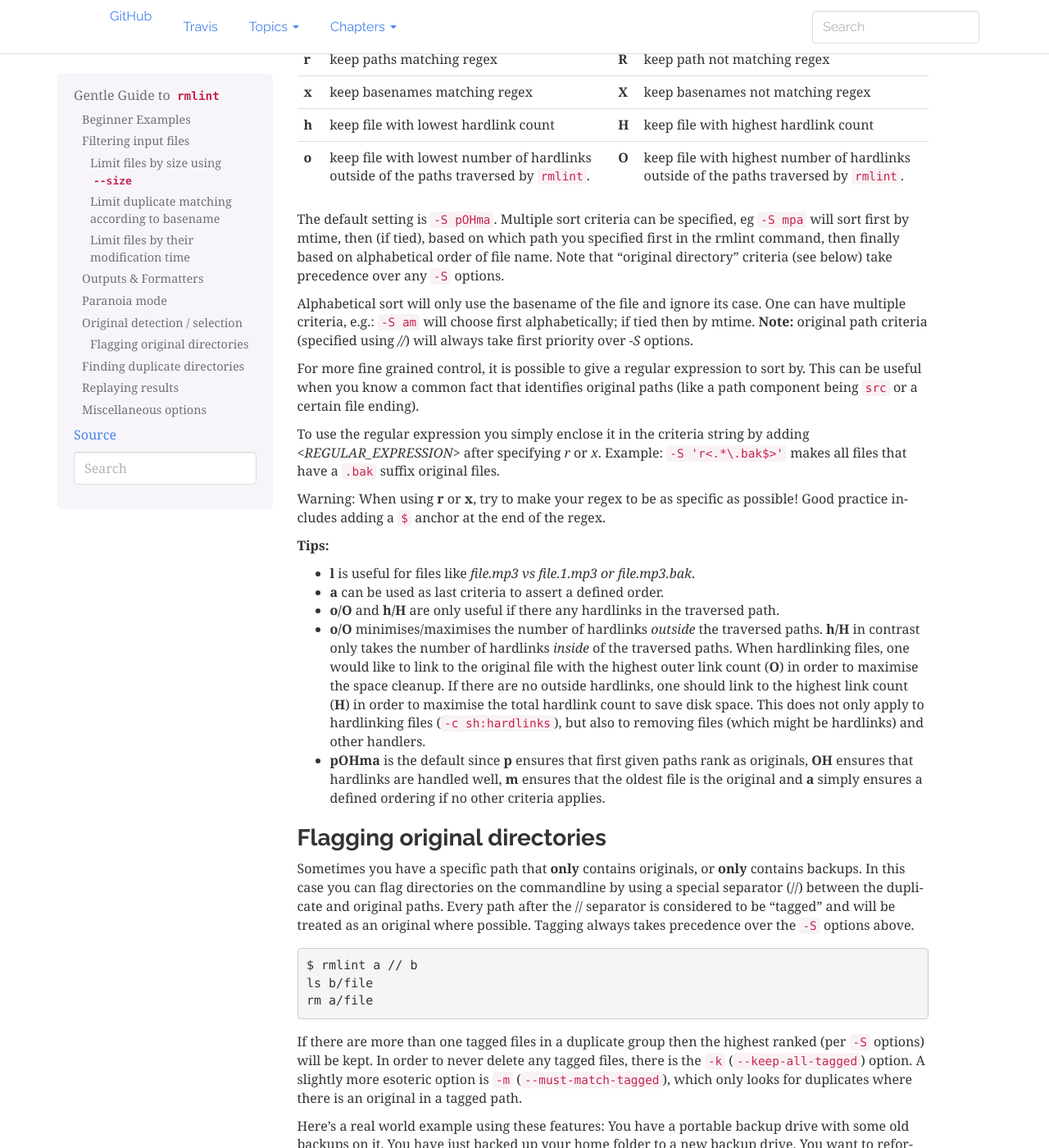
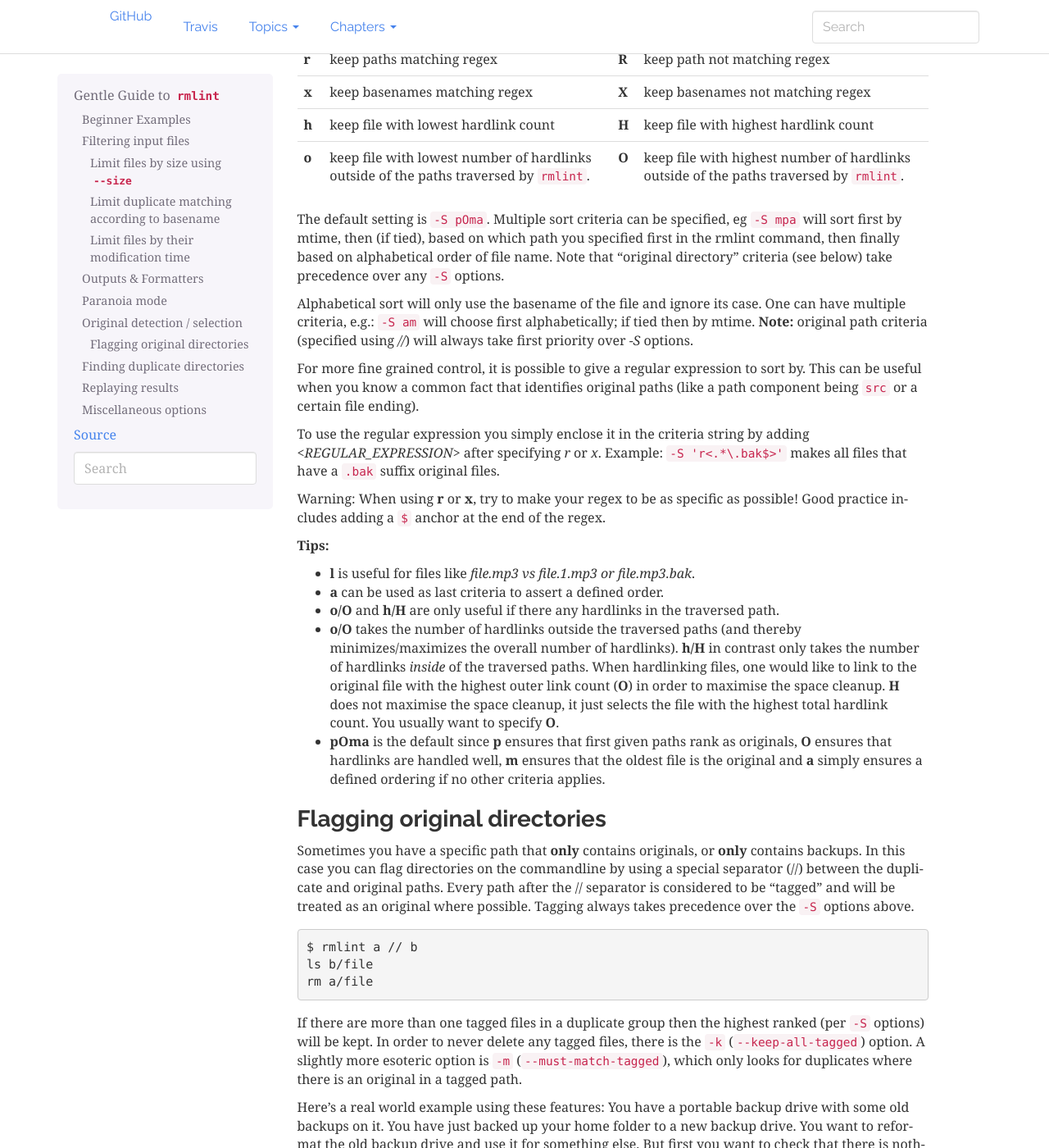
Before and after one commit to sahib/rmlint, a Sphinx documentation site: the page built from docs/tutorial.rst, in a window 1280 px wide and 1400 px high, scrolled down 8640 px. Shown: the whole window at 82% size. Built offline with Sphinx 7.4.7, drawn with Linux system fonts in a browser that asks for light colours.

Commit message:
docs: change default sortcriteria to pOma and cleanup sortcriteria docs

```diff
--- a/docs/tutorial.rst
+++ b/docs/tutorial.rst
@@ -512,7 +512,7 @@
 **o** keep file with lowest number of hardlinks outside of the paths traversed by ``rmlint``.    **O** keep file with highest number of hardlinks outside of the paths traversed by ``rmlint``.
 ===== ========================================================================================== ===== =================================
 
-The default setting is ``-S pOHma``. Multiple sort criteria can be specified,
+The default setting is ``-S pOma``. Multiple sort criteria can be specified,
 eg ``-S mpa`` will sort first by mtime, then (if tied), based on which path you
 specified first in the rmlint command, then finally based on alphabetical order
 of file name. Note that "original directory" criteria (see below) take
@@ -538,16 +538,18 @@
 - **l** is useful for files like `file.mp3 vs file.1.mp3 or file.mp3.bak`.
 - **a** can be used as last criteria to assert a defined order.
 - **o/O** and **h/H** are only useful if there any hardlinks in the traversed path.
-- **o/O** minimises/maximises the number of hardlinks *outside* the traversed paths.
-  **h/H** in contrast only takes the number of hardlinks *inside* of the traversed paths.
-  When hardlinking files, one would like to link to the original file with the highest outer
-  link count (**O**) in order to maximise the space cleanup. If there are no outside hardlinks,
-  one should link to the highest link count (**H**) in order to maximise the total hardlink count
-  to save disk space. This does not only apply to hardlinking files (``-c sh:hardlinks``),
-  but also to removing files (which might be hardlinks) and other handlers.
-- **pOHma** is the default since **p** ensures that first given paths rank as originals,
-  **OH** ensures that hardlinks are handled well, **m** ensures that the oldest file is the
-  original and **a** simply ensures a defined ordering if no other criteria applies.
+- **o/O** takes the number of hardlinks outside the traversed paths (and
+  thereby minimizes/maximizes the overall number of hardlinks). **h/H** in
+  contrast only takes the number of hardlinks *inside* of the traversed
+  paths. When hardlinking files, one would like to link to the original
+  file with the highest outer link count (**O**) in order to maximise the
+  space cleanup. **H** does not maximise the space cleanup, it just selects
+  the file with the highest total hardlink count. You usually want to specify **O**.
+- **pOma** is the default since **p** ensures that first given paths rank as
+  originals,
+  **O** ensures that hardlinks are handled well, **m** ensures that the oldest
+  file is the original and **a** simply ensures a defined ordering if no other
+  criteria applies.
 
 Flagging original directories
 ~~~~~~~~~~~~~~~~~~~~~~~~~~~~~
```
Also changed, not shown: docs/rmlint.1.rst (+9 -9 lines), 1 other file.
